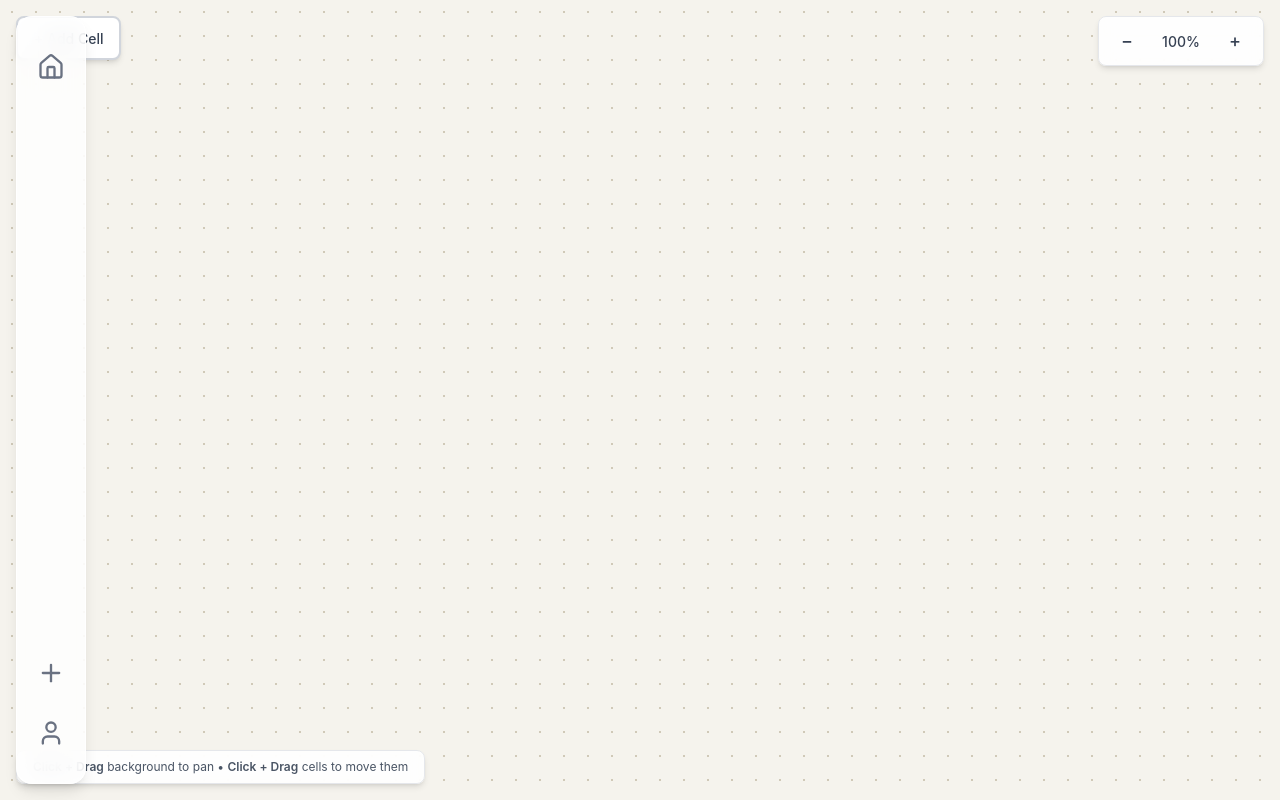
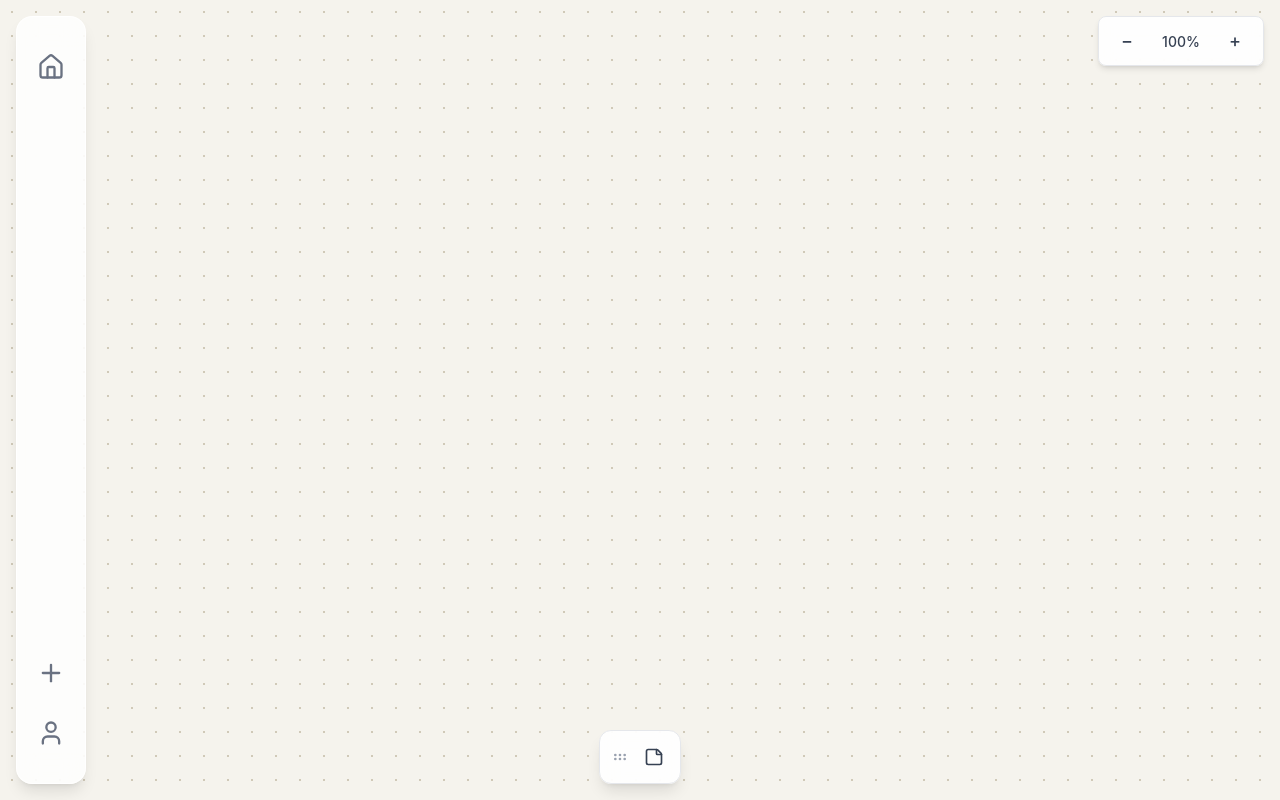
Before and after one commit to Karl-Michaud/anthropic-hackathon, a Next.js app in the folder app/: page / in a window 1280 px wide. Built offline with nearby package versions, Linux system fonts and the light colour scheme.

Commit message:
Draggable toolbar, and drage note fix

```diff
--- /dev/null
+++ b/app/app/components/DraggableToolbar.tsx
@@ -0,0 +1,117 @@
+'use client'
+
+import { useState, useCallback, useEffect } from 'react'
+import { StickyNote, GripHorizontal } from 'lucide-react'
+
+type ToolbarPosition = 'top' | 'right' | 'bottom'
+
+interface DraggableToolbarProps {
+  onAddCell: () => void
+}
+
+const POSITIONS: Record<ToolbarPosition, { className: string }> = {
+  top: {
+    className: 'top-4 left-1/2 -translate-x-1/2 flex-row',
+  },
+  right: {
+    className: 'right-4 top-1/2 -translate-y-1/2 flex-col',
+  },
+  bottom: {
+    className: 'bottom-4 left-1/2 -translate-x-1/2 flex-row',
+  },
+}
+
+export default function DraggableToolbar({ onAddCell }: DraggableToolbarProps) {
+  const [position, setPosition] = useState<ToolbarPosition>('bottom')
+  const [isDragging, setIsDragging] = useState(false)
+  const [dragPos, setDragPos] = useState({ x: 0, y: 0 })
+
+  const handleMouseDown = useCallback((e: React.MouseEvent) => {
+    e.preventDefault()
+    e.stopPropagation()
+    setIsDragging(true)
+    setDragPos({ x: e.clientX, y: e.clientY })
+  }, [])
+
+  useEffect(() => {
+    if (!isDragging) return
+
+    const handleMouseMove = (e: MouseEvent) => {
+      setDragPos({ x: e.clientX, y: e.clientY })
+    }
+
+    const handleMouseUp = () => {
+      setIsDragging(false)
+
+      // Calculate which position is closest
+      const viewportWidth = window.innerWidth
+      const viewportHeight = window.innerHeight
+
+      // Distance to each position's anchor point
+      const distances = {
+        top: Math.sqrt(
+          Math.pow(dragPos.x - viewportWidth / 2, 2) + Math.pow(dragPos.y - 50, 2)
+        ),
+        right: Math.sqrt(
+          Math.pow(dragPos.x - (viewportWidth - 50), 2) +
+            Math.pow(dragPos.y - viewportHeight / 2, 2)
+        ),
+        bottom: Math.sqrt(
+          Math.pow(dragPos.x - viewportWidth / 2, 2) +
+            Math.pow(dragPos.y - (viewportHeight - 50), 2)
+        ),
+      }
+
+      // Find closest position
+      const closest = Object.entries(distances).reduce((a, b) =>
+        a[1] < b[1] ? a : b
+      )[0] as ToolbarPosition
+
+      setPosition(closest)
+    }
+
+    window.addEventListener('mousemove', handleMouseMove)
+    window.addEventListener('mouseup', handleMouseUp)
+
+    return () => {
+      window.removeEventListener('mousemove', handleMouseMove)
+      window.removeEventListener('mouseup', handleMouseUp)
+    }
+  }, [isDragging, dragPos])
+
+  const positionConfig = POSITIONS[position]
+
+  return (
+    <div
+      className={`fixed z-50 flex items-center gap-1 p-2 bg-white/90 backdrop-blur-md rounded-xl shadow-lg border border-gray-200 ${
+        isDragging ? 'cursor-grabbing' : ''
+      } ${!isDragging ? `${positionConfig.className} transition-all duration-300` : ''}`}
+      style={
+        isDragging
+          ? {
+              left: dragPos.x - 40,
+              top: dragPos.y - 20,
+              transform: 'none',
+            }
+          : undefined
+      }
+    >
+      {/* Drag Handle */}
+      <div
+        onMouseDown={handleMouseDown}
+        className="p-1 cursor-grab active:cursor-grabbing text-gray-400 hover:text-gray-600 transition-colors"
+      >
+        <GripHorizontal size={16} />
+      </div>
+
+      {/* Add Cell Button */}
+      <button
+        onClick={onAddCell}
+        className="p-2 hover:bg-gray-100 rounded-lg transition-colors"
+        title="Add Cell"
+      >
+        <StickyNote size={20} className="text-gray-700" />
+      </button>
+    </div>
+  )
+}
--- a/app/app/components/Whiteboard.tsx
+++ b/app/app/components/Whiteboard.tsx
@@ -3,6 +3,7 @@
 import { useRef, useState, useCallback, useEffect, MouseEvent } from 'react'
 import Cell, { CellData } from './Cell'
 import ZoomComponent from './ZoomComponent'
+import DraggableToolbar from './DraggableToolbar'
 
 const ZOOM_MIN = 0.3
 const ZOOM_MAX = 1.0
@@ -73,8 +74,9 @@ export default function Whiteboard() {
       }
 
       if (draggingCellId) {
-        const newX = e.clientX - dragOffset.x - position.x
-        const newY = e.clientY - dragOffset.y - position.y
+        // Divide by zoom to account for the scaled canvas
+        const newX = (e.clientX - dragOffset.x - position.x) / zoom
+        const newY = (e.clientY - dragOffset.y - position.y) / zoom
 
         setCells((prev) =>
           prev.map((cell) =>
@@ -83,7 +85,7 @@ export default function Whiteboard() {
         )
       }
     },
-    [isPanning, draggingCellId, startPos, dragOffset, position],
+    [isPanning, draggingCellId, startPos, dragOffset, position, zoom],
   )
 
   const handleMouseUp = useCallback(() => {
@@ -100,12 +102,13 @@ export default function Whiteboard() {
     ) => {
       e.stopPropagation()
       setDraggingCellId(cellId)
+      // Account for zoom: cellX/Y are in canvas coordinates, need to scale to screen
       setDragOffset({
-        x: e.clientX - position.x - cellX,
-        y: e.clientY - position.y - cellY,
+        x: e.clientX - position.x - cellX * zoom,
+        y: e.clientY - position.y - cellY * zoom,
       })
     },
-    [position],
+    [position, zoom],
   )
 
   const handleTextChange = useCallback((cellId: string, newText: string) => {
@@ -171,13 +174,8 @@ export default function Whiteboard() {
         cursor: isPanning ? 'grabbing' : 'default',
       }}
     >
-      {/* Add Cell Button */}
-      <button
-        onClick={addNewCell}
-        className="absolute top-4 left-4 z-50 px-4 py-2 bg-white hover:bg-gray-50 border-2 border-gray-300 rounded-lg shadow-md transition-all hover:shadow-lg active:scale-95"
-      >
-        <span className="text-sm font-medium text-gray-700">+ Add Cell</span>
-      </button>
+      {/* Draggable Toolbar */}
+      <DraggableToolbar onAddCell={addNewCell} />
 
       {/* Zoom Controls */}
       <div className="absolute top-4 right-4 z-50">
@@ -209,14 +207,6 @@ export default function Whiteboard() {
         ))}
       </div>
 
-      {/* Instructions overlay */}
-      <div className="absolute bottom-4 left-4 bg-white/90 backdrop-blur-sm px-4 py-2 rounded-lg shadow-md border border-gray-200 pointer-events-none z-50">
-        <p className="text-xs text-gray-600">
-          <span className="font-semibold">Click + Drag</span> background to pan
-          • <span className="font-semibold">Click + Drag</span> cells to move
-          them
-        </p>
-      </div>
     </div>
   )
 }
```
